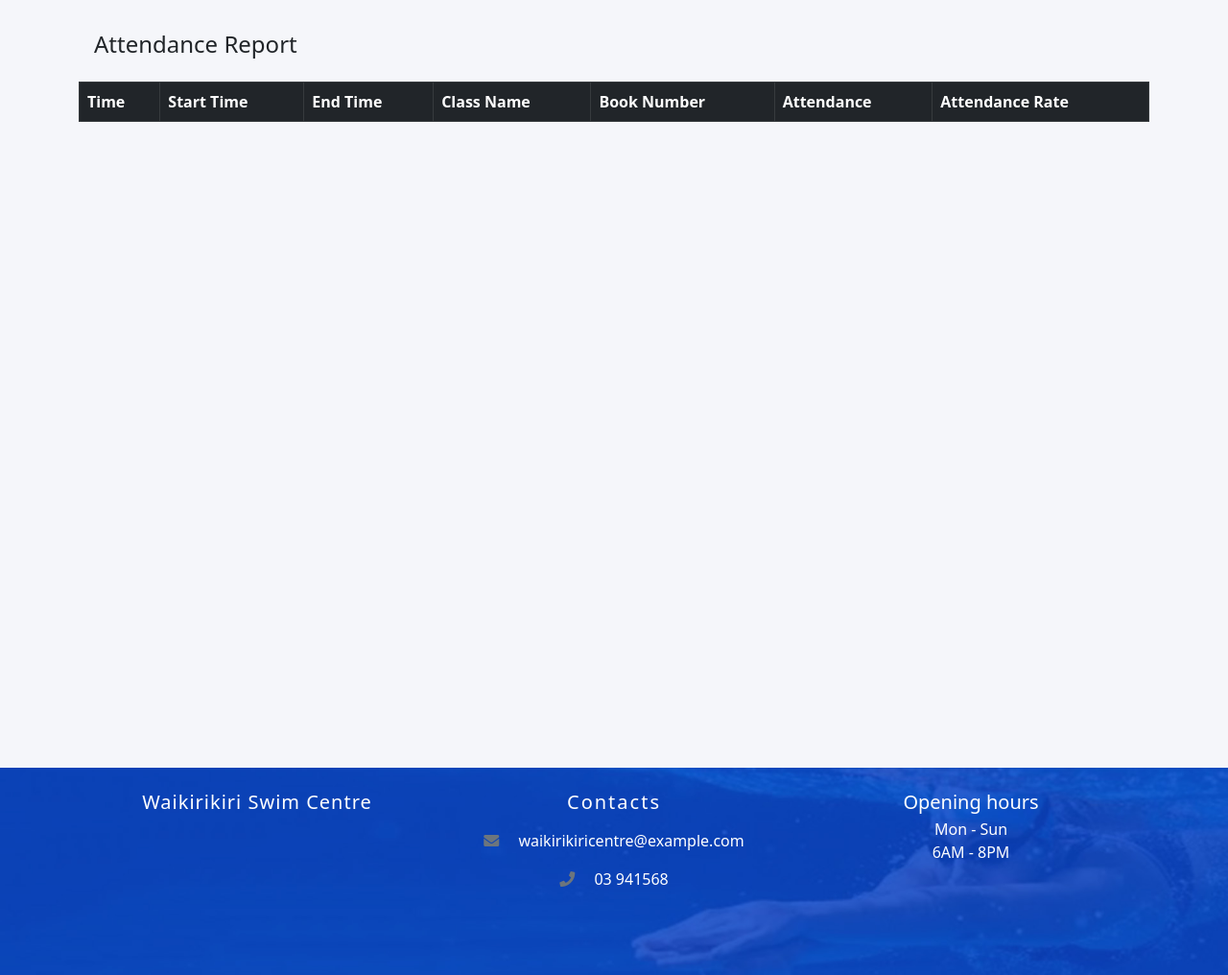
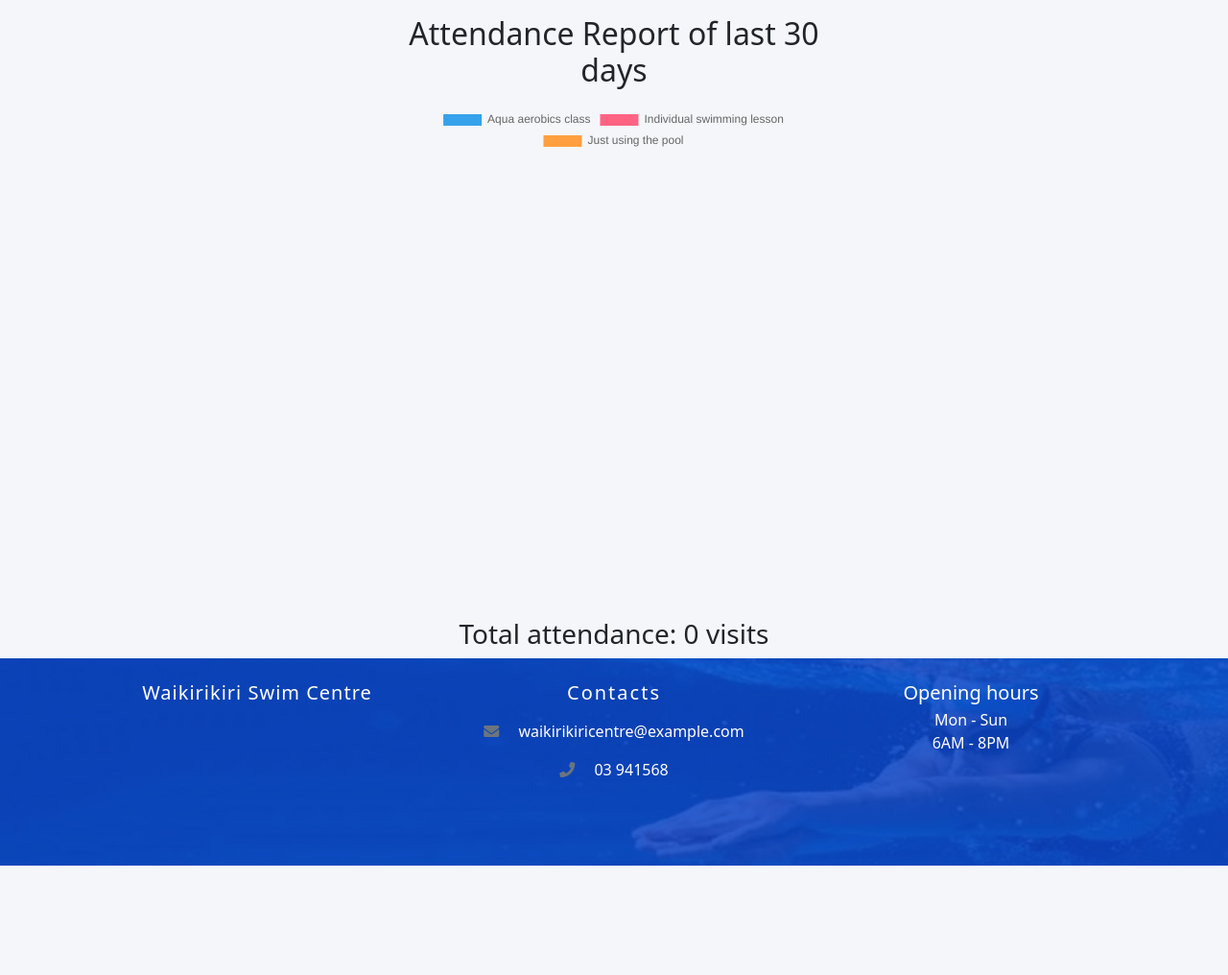
Before and after one commit to gaon5/swimapp, a Flask app: page /attendance_report in a window 1280 px wide. Shown: the part 85-1101 px from the top of the page at 96% size. After the commit the page ends 987 px from the top, so only its background shows below. Run offline with Flask 3, Linux system fonts and the light colour scheme; the visitor is signed in with stand-in values (Sample User, id 1); data comes from the database, SQL or seed files in the repository; data that the repository does not hold is empty; some libraries are stand-ins or nearby versions.

Commit message:
change report

```diff
--- a/app/admin.py
+++ b/app/admin.py
@@ -663,33 +663,25 @@ def attendance_report():
     if 'loggedIn' in session:
         if check_permissions() > 2:
             sql_data = get_cursor()
+            total = 0
+            total_list = [0, 0, 0]
             today = datetime.today().date()
-            sql = """SELECT  a.class_id,DATE_FORMAT(a.class_date,'%d %b %Y'),a.start_time,a.end_time,a.class_name,a.group_count,IFNULL(b.attendance_count, 0) AS attendance_count
-                        FROM
-                            (SELECT bcl.book_class_id AS class_id, bcl.class_date, bcl.start_time, bcl.end_time, cl.class_name,
-                            (SELECT COUNT(*) FROM book_list AS bl WHERE bl.class_id = bcl.book_class_id) AS group_count
-                            FROM book_class_list AS bcl
-                            LEFT JOIN class_list AS cl ON cl.class_id = bcl.class_id
-                            WHERE bcl.class_id != 1
-                            GROUP BY CONCAT(bcl.class_date, bcl.start_time, bcl.end_time, cl.class_name)) AS a
-                        LEFT JOIN
-                            (SELECT class_id,COUNT(*) AS attendance_count
-                            FROM attendance_log
-                            GROUP BY class_id) AS b
-                        ON a.class_id = b.class_id
-                        WHERE a.class_date<=%s
-                        ORDER BY a.class_date DESC;"""
-            sql_data.execute(sql, (today,))
-            attendance = sql_data.fetchall()
-            for i in range(len(attendance)):
-                attendance[i] = list(attendance[i])
-                if attendance[i][5]:
-                    attendance[i].append(int(attendance[i][6])/int(attendance[i][5])*100)
-                    attendance[i][7] = round(attendance[i][7], 1)
+            sql = """SELECT log_id, attendance_date, is_individual FROM attendance_log
+                            LEFT JOIN book_class_list ON book_class_list.book_class_id = attendance_log.class_id
+                            WHERE attendance_date >= DATE_SUB(%s, INTERVAL 30 DAY) AND attendance_date <= %s;"""
+            sql_value = (today, today)
+            sql_data.execute(sql, sql_value)
+            sql_list = sql_data.fetchall()
+            for sql in sql_list:
+                if sql[-1] == 0:
+                    total_list[0] += 1
+                elif sql[-1] == 1:
+                    total_list[1] += 1
                 else:
-                    attendance[i].append(0.0)
+                    total_list[2] += 1
+                total += 1
             sql_data.close()
-            return render_template('admin/attendance_report.html', attendance=attendance, permissions=check_permissions())
+            return render_template('admin/attendance_report.html', total=total, total_list=total_list, permissions=check_permissions())
         else:
             return redirect(url_for('index'))
     else:
@@ -810,53 +802,51 @@ def admin_popularity_report():
     if 'loggedIn' in session:
         if check_permissions() > 2:
             today = date.today()
-            report_list = []
-            count = 0
+            booking_list = []
+            booking_numbers = []
+            booking_total = 0
+            attendance_list = []
+            attendance_numbers = []
+            attendance_total = 0
             sql_data = get_cursor()
             # Fetch a list of class details
-            sql_data.execute("""SELECT book_class_id, first_name, last_name, class_name, class_date, start_time, end_time FROM book_class_list
+            sql_data.execute("""SELECT book_class_id, class_name FROM book_class_list
                                 INNER JOIN class_list ON class_list.class_id = book_class_list.class_id
-                                INNER JOIN instructor ON instructor.instructor_id = book_class_list.instructor_id
-                                WHERE (is_individual) = 0 AND (class_date >= DATE_SUB(%s, INTERVAL 30 DAY) AND class_date <= %s)
-                                ORDER BY book_class_id;
+                                WHERE (is_individual) = 0 AND (class_date >= DATE_SUB(%s, INTERVAL 30 DAY) AND class_date <= %s);
                                 """, (today, today))
             sql_list = sql_data.fetchall()
-            # Reconstruct the list
+            # build up booking_list
             for sql in sql_list:
-                temp_list = list(sql)
-                temp_list[4] = temp_list[4].strftime("%d/%m/%Y")
-                temp_list[5] = str(temp_list[5])[:-3]
-                temp_list[6] = str(temp_list[6])[:-3]
-                report_list.append(temp_list)
-            # Fetch a list of bookings
-            sql_data.execute("""SELECT book_id, class_id FROM book_list
-                                WHERE payment_id IS NULL
-                                ORDER BY class_id;
-                                """)
-            book_list = sql_data.fetchall()
-            # Compare the bookings with class id and append number of booking
-            for report in report_list:
-                for book in book_list:
-                    if book[1] == report[0]:
-                        count += 1
-                report.append(count)
-                count = 0
-            # Fetch a list of attendance
-            sql_data.execute("""SELECT log_id, class_id FROM attendance_log
-                                ORDER BY class_id;
-                                """)
-            atd_list = sql_data.fetchall()
-            # Compare the attendance with class id and append number of attendance
-            for report in report_list:
-                for atd in atd_list:
-                    if atd[1] == report[0]:
-                        count += 1
-                report.append(count)
-                count = 0
-            # Sort the list by bookings first, then by attendance
-            report_list.sort(key=lambda x: (x[-2], x[-1]), reverse=True)
+                if sql[1] not in booking_list:
+                    booking_list.append(sql[1])
+                    booking_numbers.append(0)
+                booking_total += 1
+            # build up booking numbers
+            for i in range(0, len(booking_list), 1):
+                for sql in sql_list:
+                    if sql[1] == booking_list[i]:
+                        booking_numbers[i] += 1
+            # Fetch a list of recent attendances
+            sql_data.execute("""SELECT log_id, class_name FROM attendance_log
+                                    INNER JOIN book_class_list ON attendance_log.class_id = book_class_list.book_class_id
+                                    INNER JOIN class_list ON class_list.class_id = book_class_list.class_id
+                                    WHERE (is_individual) = 0 AND (attendance_date >= DATE_SUB(%s, INTERVAL 30 DAY) AND attendance_date <= %s);""", (today, today))
+            sql_list = sql_data.fetchall()
+            # build up attendance_list
+            for sql in sql_list:
+                if sql[1] not in attendance_list:
+                    attendance_list.append(sql[1])
+                    attendance_numbers.append(0)
+                attendance_total += 1
+            # build up attendance numbers
+            for i in range(0, len(attendance_list), 1):
+                for sql in sql_list:
+                    if sql[1] == attendance_list[i]:
+                        attendance_numbers[i] += 1
             sql_data.close()
-            return render_template('admin/popularity_report.html', report_list=report_list, permissions=check_permissions())
+            return render_template('admin/popularity_report.html', booking_list=booking_list, booking_numbers=booking_numbers, booking_total=booking_total,
+                                   attendance_list=attendance_list, attendance_numbers=attendance_numbers, attendance_total=attendance_total,
+                                   permissions=check_permissions())
         else:
             return redirect(url_for('index'))
     else:
--- a/app/templates/admin/attendance_report.html
+++ b/app/templates/admin/attendance_report.html
@@ -10,35 +10,57 @@
 {% endblock %}
 
 {% block body %}
-    <div class="container py-3" style="min-height: 800px">
-        <h1 class="p-3" style="font-size: x-large">Attendance Report</h1>
-        <div class="tab-pane fade show active" id="home-tab-pane" role="tabpanel" aria-labelledby="home-tab" tabindex="0">
-            <table class="table table-bordered table-light table-hover">
-                <thead>
-                    <tr class="table-dark">
-                        <th scope="col">Time</th>
-                        <th scope="col">Start Time</th>
-                        <th scope="col">End Time</th>
-                        <th scope="col">Class Name</th>
-                        <th scope="col">Book Number</th>
-                        <th scope="col">Attendance</th>
-                        <th scope="col">Attendance Rate</th>
-                    </tr>
-                </thead>
-                <tbody>
-                    {% for i in range(attendance|length) %}
-                        <tr>
-                            <td>{{ attendance[i][1] }}</td>
-                            <td>{{ attendance[i][2] }}</td>
-                            <td>{{ attendance[i][3] }}</td>
-                            <td>{{ attendance[i][4] }}</td>
-                            <td>{{ attendance[i][5] }}</td>
-                            <td>{{ attendance[i][6] }}</td>
-                            <td>{{ attendance[i][7] }} %</td>
-                        </tr>
-                    {% endfor %}
-                </tbody>
-            </table>
+    <div class="row justify-content-center">
+        <div class="col-md-5">
+            <div class="container mt-3">
+                <h2 style="text-align: center">Attendance Report of last 30 days</h2>
+            </div>
+            <div class="container mt-3">
+                <canvas style="text-align: center" id="attendance_chart"></canvas>
+            </div>
+            <br>
         </div>
+        <div class="container mt-3">
+            <h3 style="text-align: center">Total attendance: {{ total }} visits</h3>
+        </div>
+        <br>
     </div>
 {% endblock %}
+
+{% block myjs %}
+    <script src="https://cdn.jsdelivr.net/npm/chart.js"></script>
+    <script>
+        const ctx1 = document.getElementById('attendance_chart');
+        const name_list = ["Aqua aerobics class", "Individual swimming lesson", "Just using the pool"];
+        const total_list = JSON.parse('{{ total_list|tojson }}');
+
+        let myChart1 = new Chart(ctx1, {
+            type: 'pie',
+            data: {
+                labels: name_list,
+                datasets: [{
+                    label: 'no. of visits',
+                    data: total_list,
+                    borderWidth: 0
+                }]
+            }
+        });
+
+        function handleResize() {
+            myChart1.destroy();
+            myChart1 = new Chart(ctx1, {
+                type: 'pie',
+                data: {
+                    labels: name_list,
+                    datasets: [{
+                        label: 'no. of visits',
+                        data: total_list,
+                        borderWidth: 0
+                    }]
+                }
+            });
+        }
+
+        window.addEventListener('resize', handleResize);
+    </script>
+{% endblock %}
```
Also changed, not shown: app/templates/admin/popularity_report.html (+93 -40 lines).
